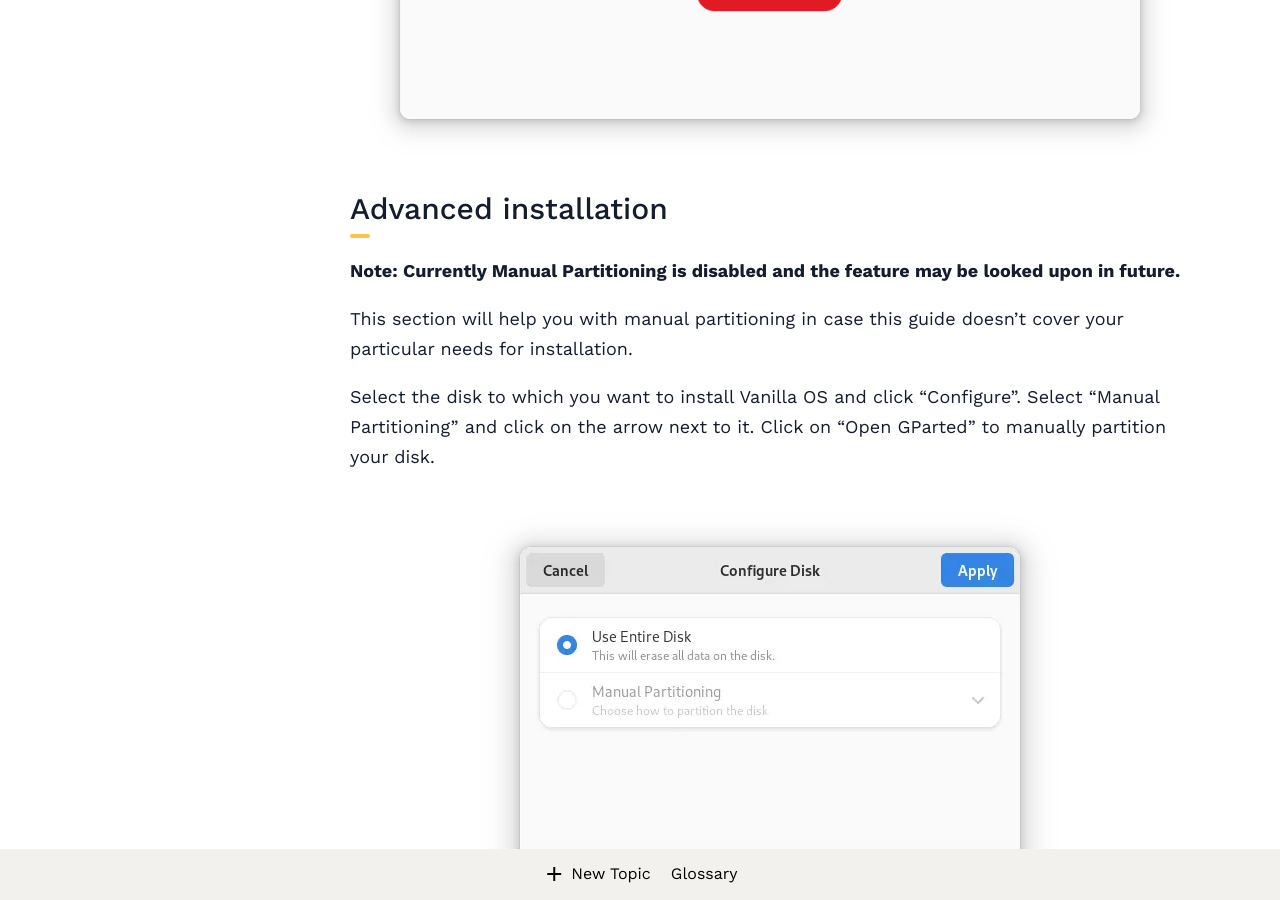
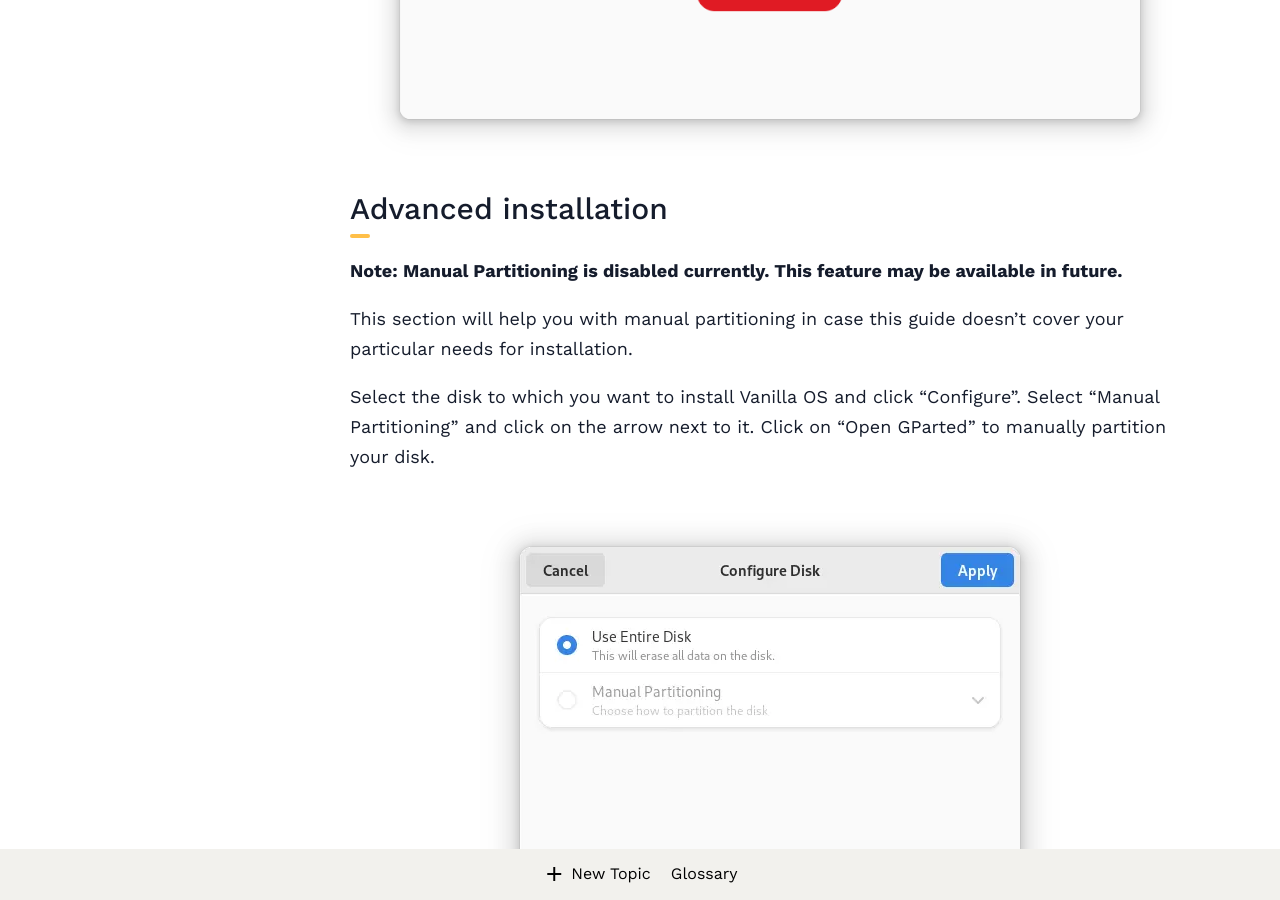
Before and after one commit to Vanilla-OS/handbook, a Jekyll site: the page built from _posts/2022-11-05-installation.md, in a window 1280 px wide and 900 px high, scrolled down 4689 px. Built offline with Jekyll 4.4.1, drawn with Linux system fonts in a browser that asks for light colours; nearby versions of some CDN libraries; a style sheet for code colours, icons or effects is not loaded.

Commit message:
Update manual partitioning line

```diff
--- a/_posts/2022-11-05-installation.md
+++ b/_posts/2022-11-05-installation.md
@@ -81,7 +81,7 @@
 
 ### Advanced installation
 
-**Note: Currently Manual Partitioning is disabled and the feature may be looked upon in future.**
+**Note: Manual Partitioning is disabled currently. This feature may be available in future.**
 
 This section will help you with manual partitioning in case this guide doesn't cover your particular needs for installation.
 
```
